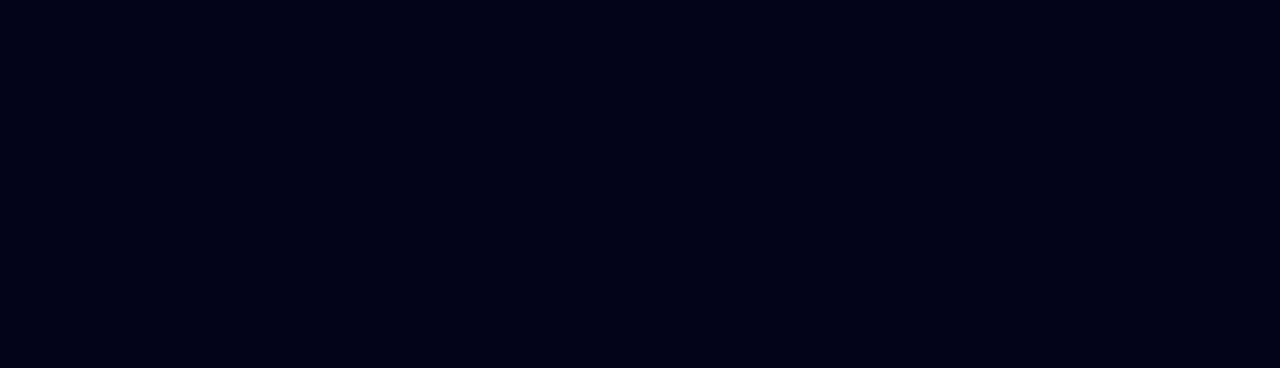
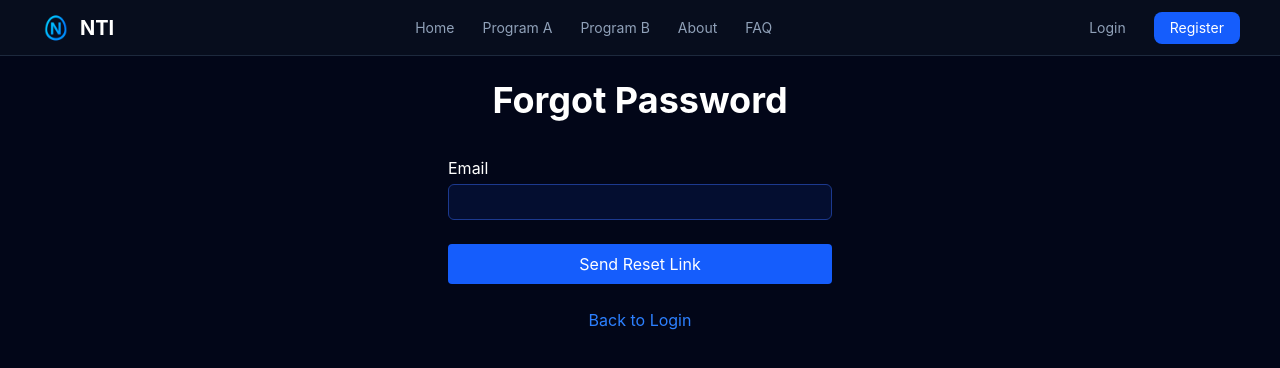
Before and after one commit to sauwin/FE_NTI, a Vue app: page /auth/forgot-password in a window 1280 px wide. Before the commit this address had no page. Shown: the top 368 px of the page. Built offline with nearby package versions, Linux system fonts and the light colour scheme.

Commit message:
Added forgot password

```diff
--- /dev/null
+++ b/src/views/ForgotPassword.vue
@@ -0,0 +1,63 @@
+<script setup lang="ts">
+import { ref } from 'vue'
+import { useRouter } from 'vue-router'
+import api from '../api/axios'
+
+const email = ref('')
+const error = ref('')
+const success = ref('')
+const loading = ref(false)
+const router = useRouter()
+
+async function submit() {
+  error.value = ''
+  success.value = ''
+  loading.value = true
+
+  try {
+    await api.post('/auth/forgot-password', { email: email.value })
+    success.value = 'Reset link sent to your email. Check your inbox.'
+    email.value = ''
+    setTimeout(() => router.push('/auth/login'), 3000)
+  } catch (e: any) {
+    if (e.response?.status === 403) {
+      error.value = 'Admin passwords cannot be reset this way'
+    } else if (e.response?.status === 422) {
+      error.value = 'Email not found'
+    } else {
+      error.value = 'Error sending reset link. Try again.'
+    }
+  } finally {
+    loading.value = false
+  }
+}
+</script>
+
+<template>
+  <h1 class="font-bold text-4xl text-center p-4">Forgot Password</h1>
+  <div class="flex justify-center">
+    <form class="flex flex-col gap-2 mt-5 w-96" @submit.prevent="submit">
+      <p v-if="error" class="text-red-500 text-sm">{{ error }}</p>
+      <p v-if="success" class="text-green-500 text-sm">{{ success }}</p>
+
+      <div>
+        <label for="email" class="block text-white">Email</label>
+        <input
+            v-model="email"
+            type="email"
+            required
+            class="bg-blue-600/10 border border-blue-900 rounded-md mt-1 w-full h-9 px-2" />
+      </div>
+
+      <input
+          type="submit"
+          :disabled="loading"
+          :value="loading ? 'Sending...' : 'Send Reset Link'"
+          class="bg-blue-600 hover:bg-blue-700 disabled:bg-blue-400 cursor-pointer text-white w-full h-10 mt-4 rounded" />
+
+      <div class="text-center mt-4">
+        <router-link class="text-blue-500 hover:text-blue-600" to="/auth/login">Back to Login</router-link>
+      </div>
+    </form>
+  </div>
+</template>
--- a/src/views/Login.vue
+++ b/src/views/Login.vue
@@ -25,6 +25,8 @@
       } else {
         error.value = 'Access denied'
       }
+    } else {
+      error.value = 'Invalid email or password'
     }
   }
 }
@@ -44,6 +46,9 @@
         <input v-model="password" type="password" class="bg-blue-600/10 border border-blue-900 rounded-md mt-1 w-100 h-9" />
       </div>
       <input type="submit" class="bg-blue-600 hover:bg-blue-700 cursor-pointer text-white w-100 h-10 mt-4">
+      <div class="text-center mt-4">
+        <router-link class="text-blue-500 hover:text-blue-600 text-sm" to="/auth/forgot-password">Forgot password?</router-link>
+      </div>
       <div class = "text-center mt-4">
         Not registered? <router-link class="text-blue-500 hover:text-blue-600" to="/auth/register">Create an account</router-link>
       </div>
--- /dev/null
+++ b/src/views/ResetPassword.vue
@@ -0,0 +1,124 @@
+<script setup lang="ts">
+import { ref, onMounted } from 'vue'
+import { useRoute, useRouter } from 'vue-router'
+import api from '../api/axios'
+
+const route = useRoute()
+const router = useRouter()
+const token = ref(route.query.token as string || '')
+const password = ref('')
+const passwordConfirm = ref('')
+const error = ref('')
+const success = ref('')
+const loading = ref(false)
+const tokenValid = ref(false)
+const checkingToken = ref(true)
+
+onMounted(async () => {
+  if (!token.value) {
+    error.value = 'Invalid reset link'
+    return
+  }
+
+  try {
+    const res = await api.post('/auth/verify-reset-token', { token: token.value })
+    tokenValid.value = res.data.valid
+    if (!tokenValid.value) {
+      error.value = 'Reset link expired or invalid'
+    }
+  } catch {
+    error.value = 'Error verifying link'
+  } finally {
+    checkingToken.value = false
+  }
+})
+
+async function submit() {
+  error.value = ''
+  success.value = ''
+
+  if (password.value !== passwordConfirm.value) {
+    error.value = 'Passwords do not match'
+    return
+  }
+
+  if (password.value.length < 8) {
+    error.value = 'Password must be at least 8 characters'
+    return
+  }
+
+  loading.value = true
+
+  try {
+    await api.post('/auth/reset-password', {
+      token: token.value,
+      password: password.value,
+      password_confirmation: passwordConfirm.value
+    })
+    success.value = 'Password reset successfully. Redirecting to login...'
+    setTimeout(() => router.push('/auth/login'), 2000)
+  } catch (e: any) {
+    if (e.response?.status === 400) {
+      error.value = 'Reset link expired. Request a new one.'
+    } else {
+      error.value = 'Error resetting password. Try again.'
+    }
+  } finally {
+    loading.value = false
+  }
+}
+</script>
+
+<template>
+  <h1 class="font-bold text-4xl text-center p-4">Reset Password</h1>
+
+  <div v-if="checkingToken" class="flex justify-center">
+    <p class="text-white">Verifying reset link...</p>
+  </div>
+
+  <div v-else class="flex justify-center">
+    <form v-if="tokenValid" class="flex flex-col gap-2 mt-5 w-96" @submit.prevent="submit">
+      <p v-if="error" class="text-red-500 text-sm">{{ error }}</p>
+      <p v-if="success" class="text-green-500 text-sm">{{ success }}</p>
+
+      <div>
+        <label for="password" class="block text-white">New Password</label>
+        <input
+            v-model="password"
+            type="password"
+            required
+            minlength="8"
+            class="bg-blue-600/10 border border-blue-900 rounded-md mt-1 w-full h-9 px-2" />
+      </div>
+
+      <div>
+        <label for="passwordConfirm" class="block text-white">Confirm Password</label>
+        <input
+            v-model="passwordConfirm"
+            type="password"
+            required
+            minlength="8"
+            class="bg-blue-600/10 border border-blue-900 rounded-md mt-1 w-full h-9 px-2" />
+      </div>
+
+      <input
+          type="submit"
+          :disabled="loading"
+          :value="loading ? 'Resetting...' : 'Reset Password'"
+          class="bg-blue-600 hover:bg-blue-700 disabled:bg-blue-400 cursor-pointer text-white w-full h-10 mt-4 rounded" />
+
+      <div class="text-center mt-4">
+        <router-link class="text-blue-500 hover:text-blue-600" to="/auth/login">Back to Login</router-link>
+      </div>
+    </form>
+
+    <div v-else class="flex justify-center">
+      <div class="w-96 text-center">
+        <p class="text-red-500 mb-4">{{ error || 'Invalid or expired reset link' }}</p>
+        <router-link class="text-blue-500 hover:text-blue-600" to="/auth/forgot-password">
+          Request a new reset link
+        </router-link>
+      </div>
+    </div>
+  </div>
+</template>
```
Also changed, not shown: src/router/router.ts (+2 -7 lines). Lines whose indentation alone changed are shown as unchanged.
